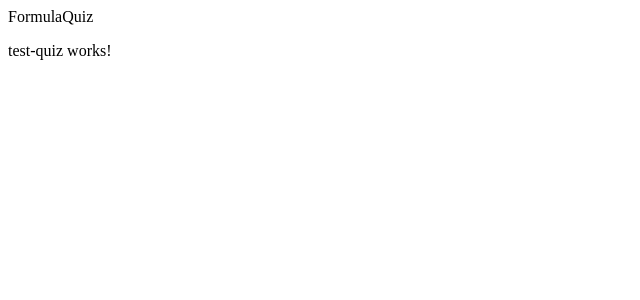
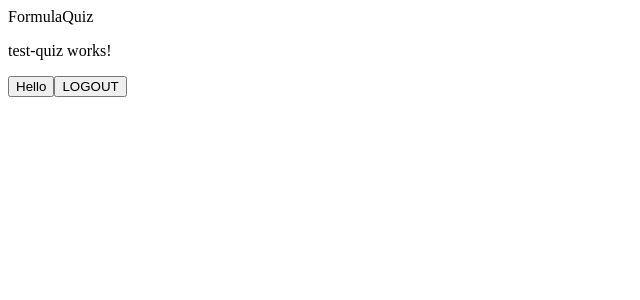
Before and after one commit to giorgianovelli/frontend_quiz, an Angular app in the folder FormulaQuiz/: page / in a window 1280 px wide. Shown: the top 300 px of the page, without its empty margins (0-640 px from the left). Built offline with nearby package versions, Linux system fonts and the light colour scheme; no server answers.

Commit message:
prova log out

```diff
--- a/FormulaQuiz/src/app/api/test-quiz.service.ts
+++ b/FormulaQuiz/src/app/api/test-quiz.service.ts
@@ -11,10 +11,15 @@ export class TestQuizService {
       'Content-Type': 'application/json'
     })
   };
-  postData = {
+  postLog = {
     email: 'giorgia@gmail.com',
     password_hash: 'giorgia'
   };
+  postSign = {
+    email: 'registrazione3@gmail.com',
+    nome: 'registrazione',
+    password_hash: 'provareg'
+  }
 
   constructor(private http: HttpClient) { }
 
@@ -27,6 +32,18 @@ export class TestQuizService {
   }
   // POST registrazione, log in, partita
   postLogIn() {
-    return this.http.post(`${this.url}/login`, this.postData, this.httpOptions );
+    return this.http.post(`${this.url}/login`, this.postLog, this.httpOptions );
+  }
+
+  postSignUp() {
+    return this.http.post(`${this.url}/signup`, this.postSign, this.httpOptions);
+  }
+
+  hello() {
+    return this.http.get(`${this.url}/hello`);
+  }
+
+  logOut() {
+    return this.http.get(`${this.url}/logout`);
   }
 }
--- a/FormulaQuiz/src/app/test-quiz/test-quiz.component.html
+++ b/FormulaQuiz/src/app/test-quiz/test-quiz.component.html
@@ -1 +1,4 @@
 <p>test-quiz works!</p>
+<button (click)="hello()">Hello</button>
+
+<button (click)="logOut()">LOGOUT</button>
--- a/FormulaQuiz/src/app/test-quiz/test-quiz.component.ts
+++ b/FormulaQuiz/src/app/test-quiz/test-quiz.component.ts
@@ -1,6 +1,7 @@
 import { Component, OnInit } from '@angular/core';
 import {TestQuizService} from '../api/test-quiz.service';
-import {tap} from 'rxjs/operators';
+import {finalize, tap} from 'rxjs/operators';
+import {concat, merge, pipe} from 'rxjs';
 
 @Component({
   selector: 'app-test-quiz',
@@ -8,12 +9,21 @@ import {tap} from 'rxjs/operators';
   styleUrls: ['./test-quiz.component.scss']
 })
 export class TestQuizComponent implements OnInit {
+  loading = true;
 
   constructor(private quizService: TestQuizService) { }
 
   ngOnInit() {
+    this.loading = true;
     this.refreshScore();
     this.refreshQuestions();
+    /*concat(
+      this.logIn(),
+      this.hello()
+      ).pipe(
+      finalize(() => this.loading = false)
+    ).subscribe();*/
+    // this.signUp();
     this.logIn();
   }
 
@@ -37,8 +47,28 @@ export class TestQuizComponent implements OnInit {
     return this.quizService.postLogIn()
       .pipe(
         tap(console.log)
-      )
-      .subscribe();
+      ).subscribe();
+  }
+
+  signUp() {
+    return this.quizService.postSignUp()
+      .pipe(
+        tap(console.log)
+      ).subscribe();
+  }
+
+  hello() {
+    return this.quizService.hello()
+      .pipe(
+        tap(console.log)
+      ).subscribe();
+  }
+
+  logOut() {
+    return this.quizService.logOut()
+      .pipe(
+        tap(console.log)
+      ).subscribe();
   }
 
 }
```
